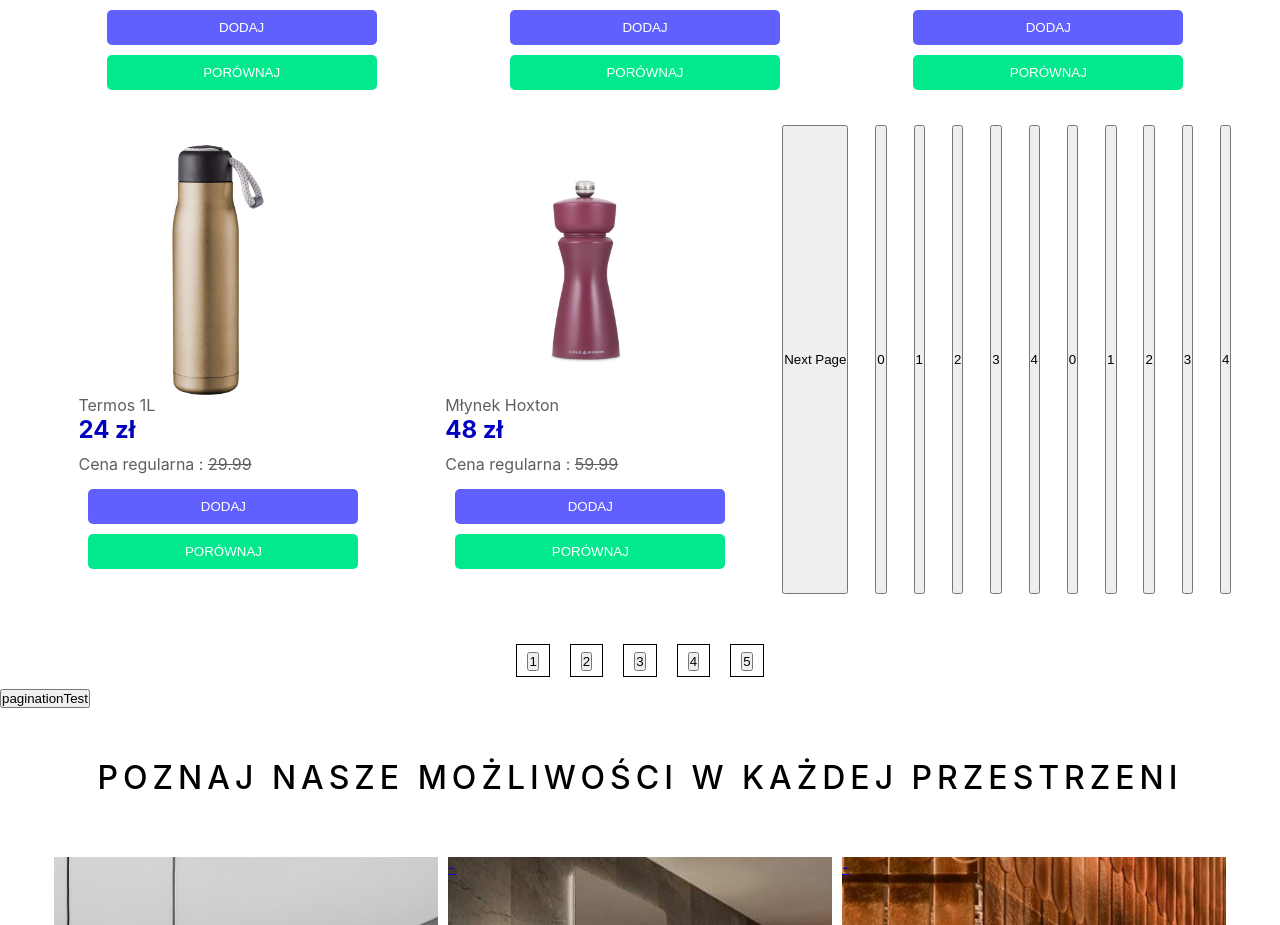
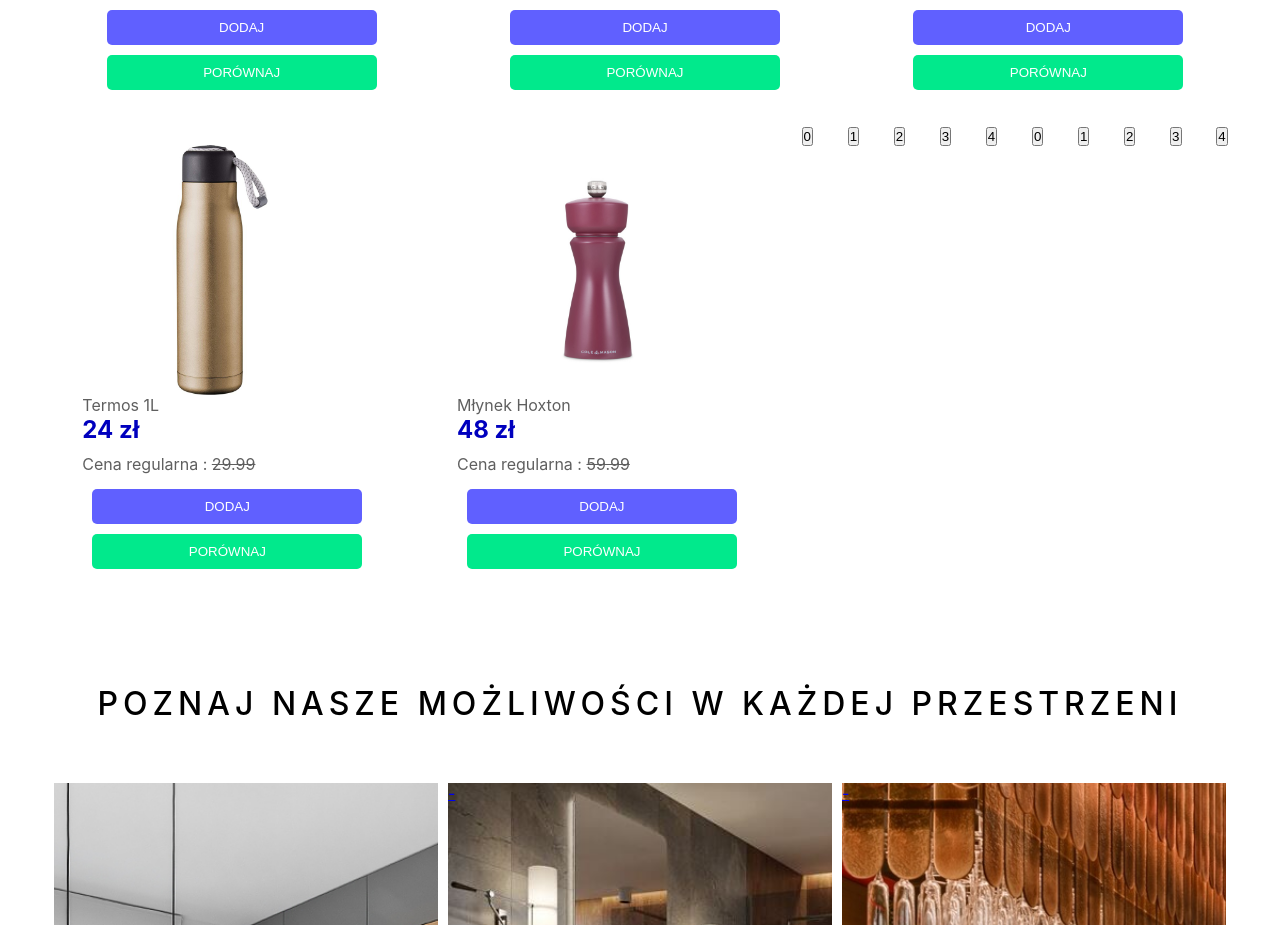
Before and after one commit to marcinoles87/my-app2, a React (Create React App) app: page / in a window 1280 px wide. Shown: the part 3220-4145 px from the top of the page. Built offline with nearby package versions, Linux system fonts and the light colour scheme.

Commit message:
add code

```diff
--- a/src/Database/Database.jsx
+++ b/src/Database/Database.jsx
@@ -188,14 +188,6 @@ const database2 = [
 
     }
 
-    const paginationAdd = () =>{
-
-      console.log('w srodku')
-
-
-        }
-
-
 
     for(let i = 0 ; i<database.length/4;i++){
 
@@ -240,12 +232,11 @@ const database2 = [
             )
         })}
 
-        <button onClick={ () =>paginationAdd()}>Next Page</button>
         {pagination.map( (item,index) =>{
           return(
-            <>
+            <div className='pagination'>
             {item}
-            </>
+            </div>
           )
         })}
 
--- a/src/components/Header.jsx
+++ b/src/components/Header.jsx
@@ -176,7 +176,7 @@ function Header({koszyk,setKoszyk,setDatabase,database,setProduktOpis,porownaj,s
            </div>
 
 
-          <Pagination database={database} setDatabase={setDatabase}></Pagination>
+          {/* <Pagination database={database} setDatabase={setDatabase}></Pagination> */}
           <Main></Main>
           <Opinie></Opinie>
           <Newsletter></Newsletter>
```
